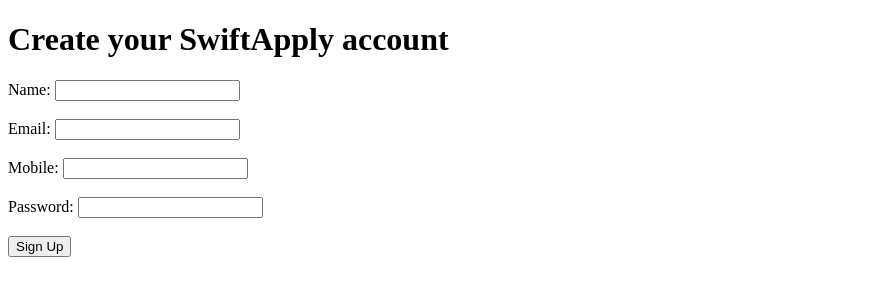
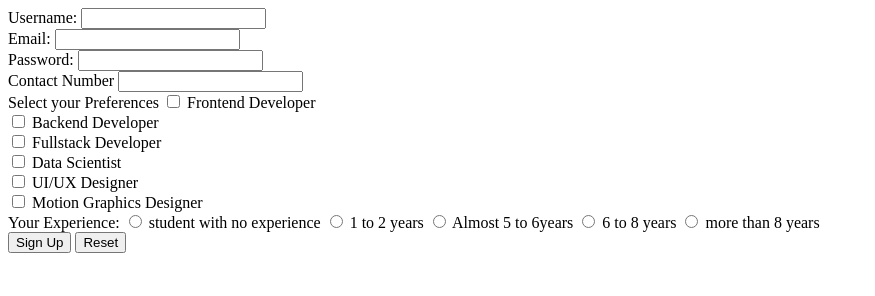
Before and after one commit to shankhadeephalder7-design/Hackathon, a plain HTML site: page frontend/loginform.html in a window 1280 px wide. Shown: the whole page, without its empty margins (0-875 px from the left). Drawn offline with Linux system fonts and the light colour scheme.

Commit message:
Add files via upload

```diff
--- a/frontend/loginform.html
+++ b/frontend/loginform.html
@@ -1,65 +1,51 @@
 <!DOCTYPE html>
-<html>
+<html lang="en">
 <head>
-    <title>SwiftApply - Sign Up</title>
+    <meta charset="UTF-8">
+    <meta name="viewport" content="width=device-width, initial-scale=1.0">
+    <title>Document</title>
+
 </head>
-<body>
+<body class="main">
+    <form  class="signup">
+        <label class="user" for="username">Username:</label>
+        <input type="text" id="username" name="username" required><br>
+        <label for="email">Email:</label>
+        <input type="email" id="email" name="email" required><br>
+        <label for="password">Password:</label>
+        <input type="number" id="phone" name="phone" required><br>
+        <label > Contact Number</label>
+        <input type="password" id="password" name="password" required><br>
+        <label > Select your Preferences</label>
 
-    <h1>Create your SwiftApply account</h1>
+        <label><input type="checkbox" name="frontend-developer" value="frontend-developer"> Frontend Developer<br>
+        <label>
+            <input type="checkbox" name="backend-developer" value="backend-developer"> Backend Developer<br>
+        <label>
+            <input type="checkbox" name="fullstack-developer" value="fullstack-developer"> Fullstack Developer</label><br>
 
-    <form id="signupForm"onsubmit="event.preventDefault();">
-
-        <label>Name:</label>
-        <input type="text" id="name" required>
-        <br><br>
-
-        <label>Email:</label>
-        <input type="email" id="email" required>
-        <br><br>
-
-        <label>Mobile:</label>
-        <input type="tel" id="mobile" required>
-        <br><br>
-
-        <label>Password:</label>
-        <input type="password" id="password" required>
-        <br><br>
-
-        <button type="submit">Sign Up</button>
-
+        <label>
+            <input type="checkbox" name="data-scientist" value="data-scientist"> Data Scientist<br>
+        </label>
+        <label>
+            <input type="checkbox" name="ui-ux-designer" value="ui-ux-designer"> UI/UX Designer</br>
+        </label>
+        <label>
+            <input type="checkbox" name="motion-graphics-designer" value="motion-graphics-designer"> Motion Graphics Designer</label>
+        </label>
+        <br>
+        <label>Your Experience:</label>
+        <label> <input type="radio" name="Fresher" value="Fresher"> student with no experience</label>
+        <label> <input type="radio" name="c2" value="c2"> 1 to 2 years</label>
+        <label> <input type="radio" name="c3" value="c3"> Almost 5 to 6years</label>
+        <label> <input type="radio" name="c4" value="c4">  6 to 8 years</label>
+        <label> <input type="radio" name="c5" value="c5"> more than 8 years</label><br>
+        <button type="submit">
+            Sign Up
+        </button>
+        <button type="reset">
+            Reset
+        </button>
     </form>
-
-    <p id="message"></p>
-
-    <script>
-        alert("Welcome to the SwiftApply Sign Up page! Please fill in your details to create an account.");
-
-        document.getElementById("signupForm").addEventListener("submit", async function(event) {
-
-            event.preventDefault();
-
-            alert("Your new account has been created successfully! You can now log in using your email and password.");
-
-            const data = {
-                name: document.getElementById("name").value,
-                email: document.getElementById("email").value,
-                mobile: document.getElementById("mobile").value,
-                password: document.getElementById("password").value
-            };
-
-            const response = await fetch("http://127.0.0.1:5000/signup", {
-                method: "POST",
-                headers: {
-                    "Content-Type": "application/json"
-                },
-                body: JSON.stringify(data)
-            });
-
-            const result = await response.json();
-
-            document.getElementById("message").textContent = result.message || result.error;
-        });
-    </script>
-
 </body>
 </html>
```
